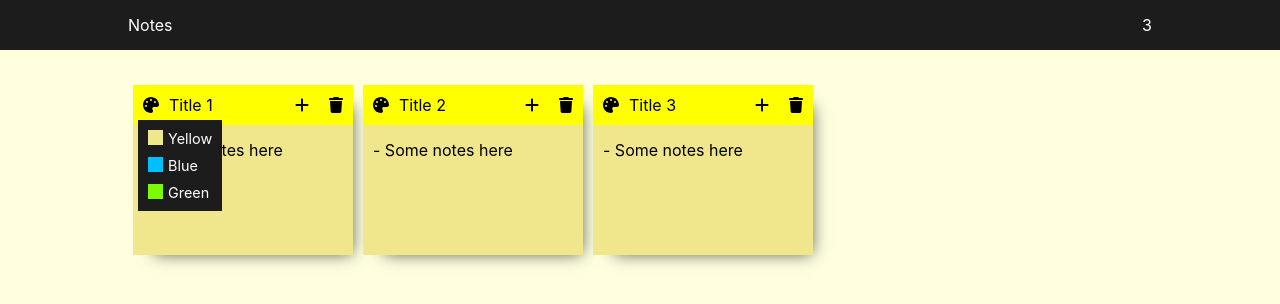
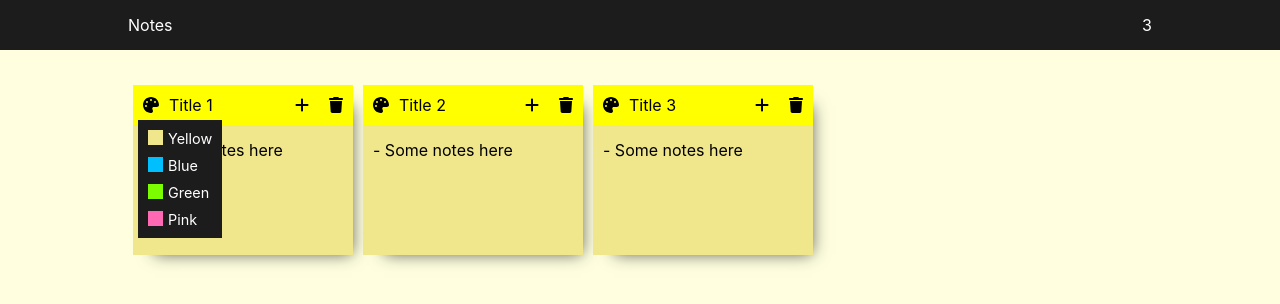
Before and after one commit to KeithEberhardtSarate/NotesWeb, a React (Create React App) app: page / in a window 1280 px wide. Both pictures are taken after a click on the element 151 px from the left and 105 px from the top of the page. Shown: the top 304 px of the page. Built offline with nearby package versions, Linux system fonts and the light colour scheme.

Commit message:
Update README

```diff
--- a/src/components/ColorPicker.js
+++ b/src/components/ColorPicker.js
@@ -17,6 +17,11 @@ function ColorPicker({noteCard, notesCards, updateNotesCards, setToggleColorPick
             headerBgColor: '#00FF00',
             contentBgColor: '#7CFC00',
             name:'Green'
+        },
+        {
+            headerBgColor: '#FF1493',
+            contentBgColor: '#FF69B4',
+            name:'Pink'
         }
     ];
     const listColors = COLORS.map(color => <Color color={color} noteCard={noteCard} notesCards={notesCards} updateNotesCards={updateNotesCards} setToggleColorPicker={setToggleColorPicker}/>);
```
Also changed, not shown: public/example.png, 1 other file (tests, documents, lock files or other folders).
